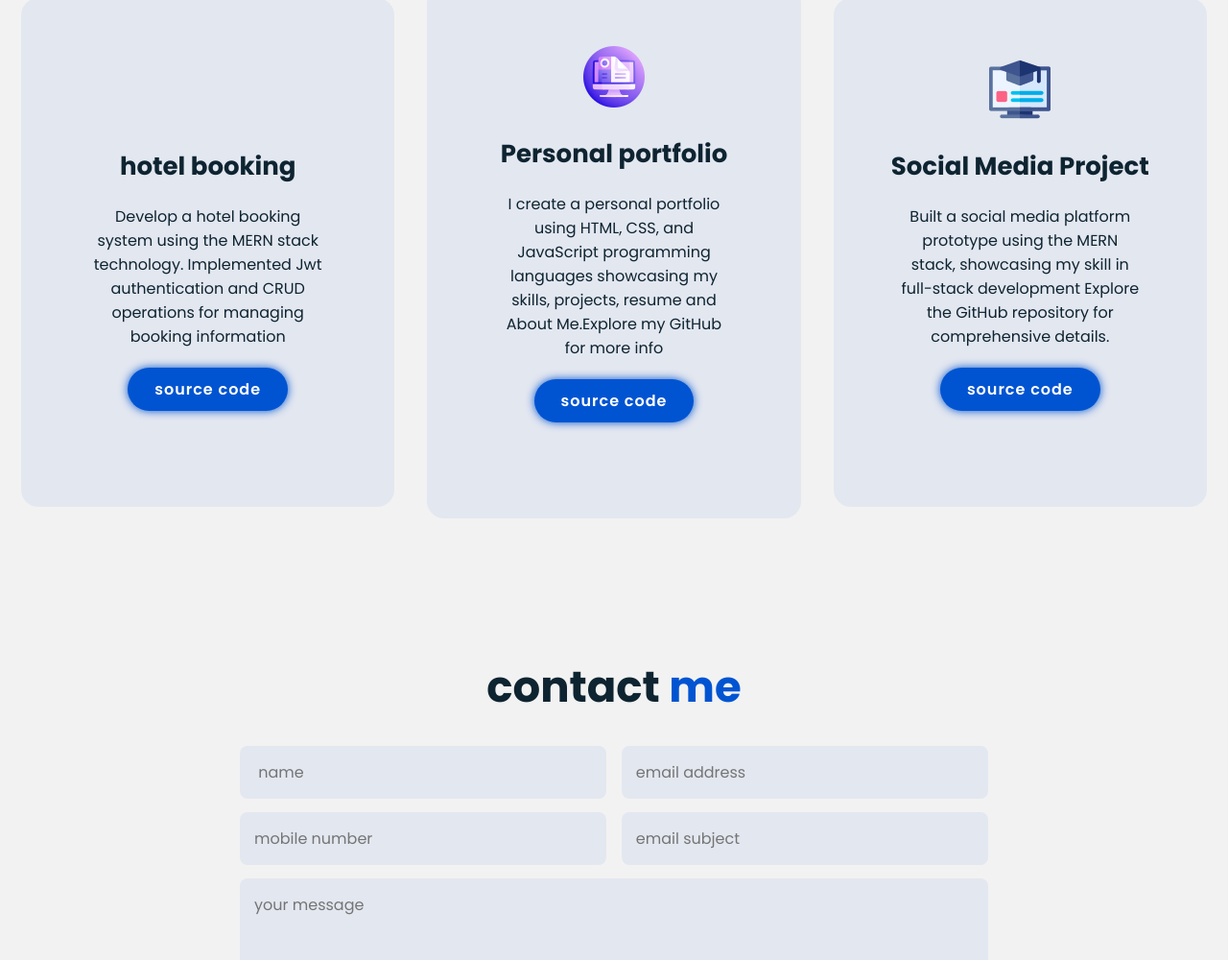
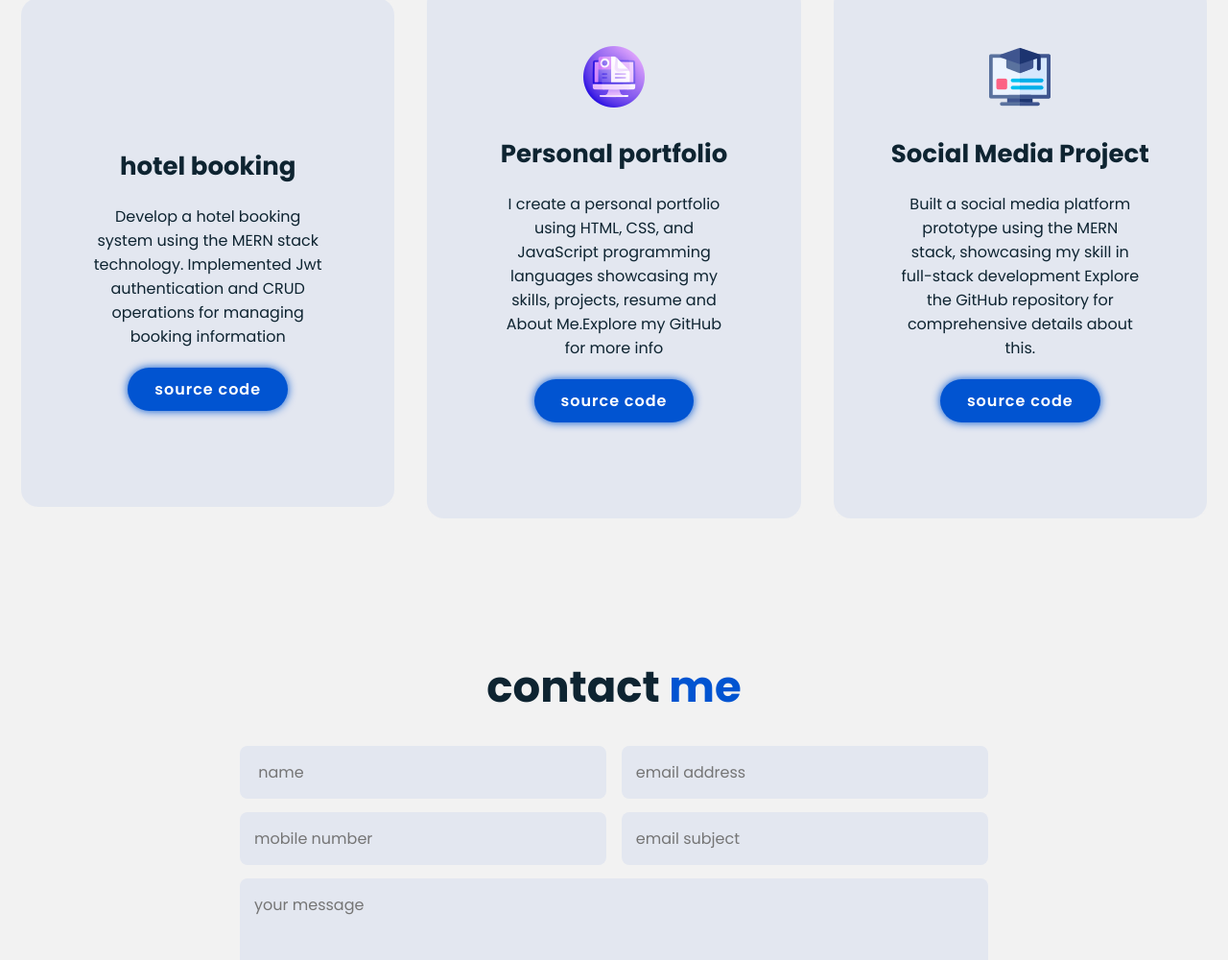
Before and after one commit to purushothamanlabi/personal-portfolio-web, a plain HTML site: page index.html in a window 1280 px wide. Shown: the part 2524-3524 px from the top of the page at 96% size. Drawn offline with nearby package versions, Linux system fonts and the light colour scheme.

Commit message:
Update index.html

```diff
--- a/index.html
+++ b/index.html
@@ -200,7 +200,7 @@
         <h3>Social Media Project </h3>
         <p>
           Built a social media platform prototype using the MERN stack, showcasing my skill in
-          full-stack development  Explore the GitHub repository for comprehensive details.
+          full-stack development  Explore the GitHub repository for comprehensive details about this.
         </p>
         <a href="https://github.com/purushothamanlabi/social-media-website.git" class="btn">source code</a>
       </div>
```
